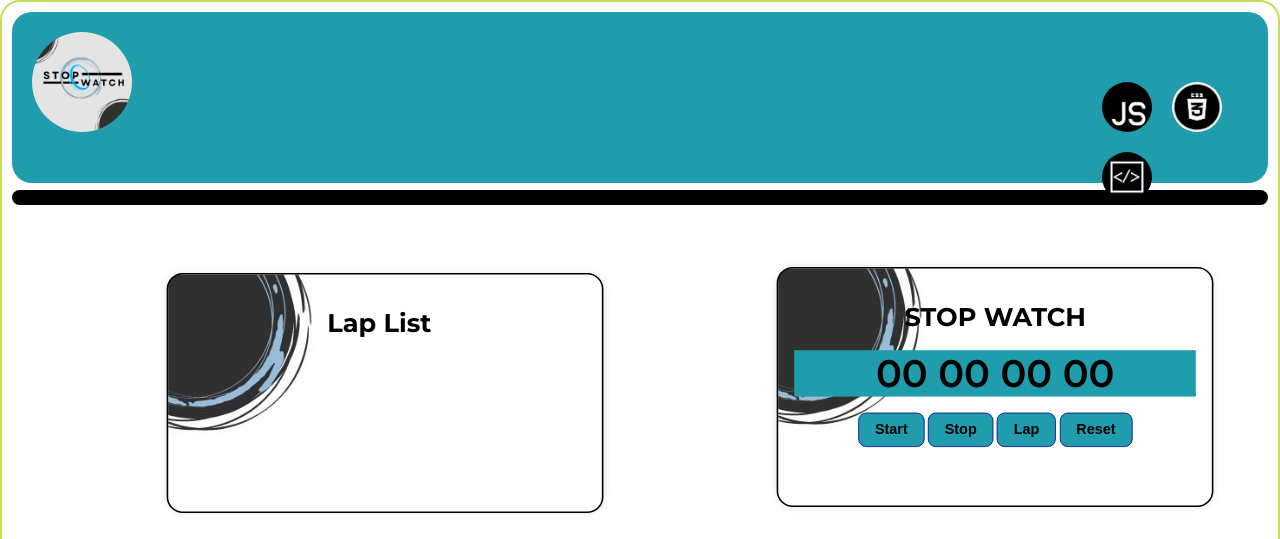
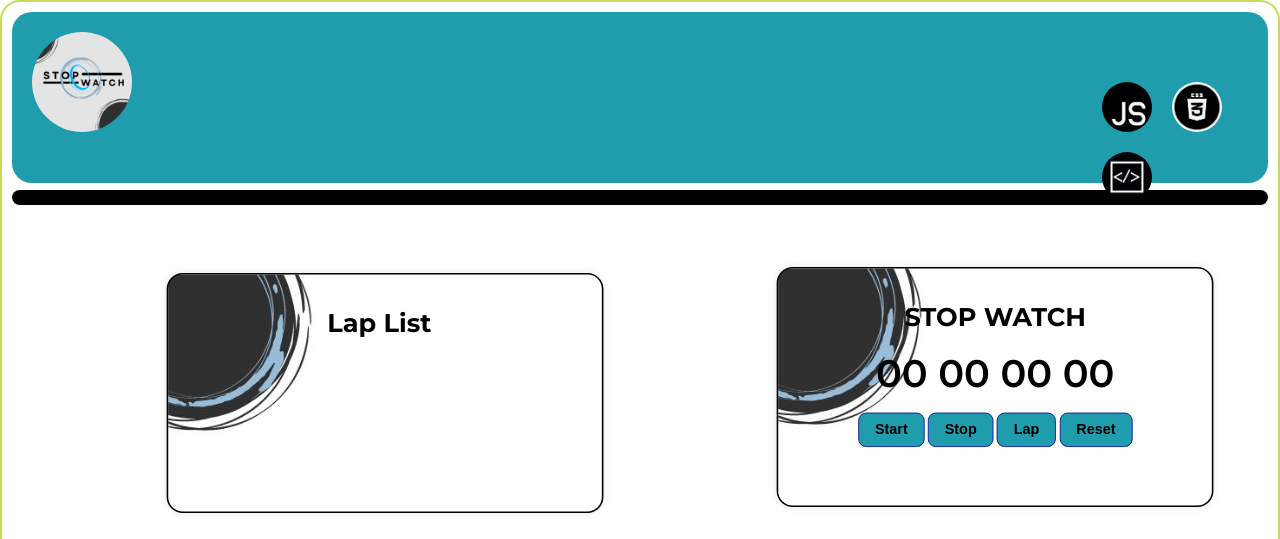
Before and after one commit to Kartikn-code/PRODIGY_WD_03, a plain HTML site: page stopwatch(WD_02)/index.html in a window 1280 px wide. Shown: the top 539 px of the page. Drawn offline with Linux system fonts and the light colour scheme.

Commit message:
first commit

```diff
--- a/stopwatch(WD_02)/WD_02.css
+++ b/stopwatch(WD_02)/WD_02.css
@@ -25,7 +25,7 @@ html{
     font-weight: 600;
     margin-bottom: 20px;
     font-family: "Montserrat", sans-serif;
-    background-color: #1f9dad;
+
 
 
 
```
Also changed, not shown: 2 other files.
